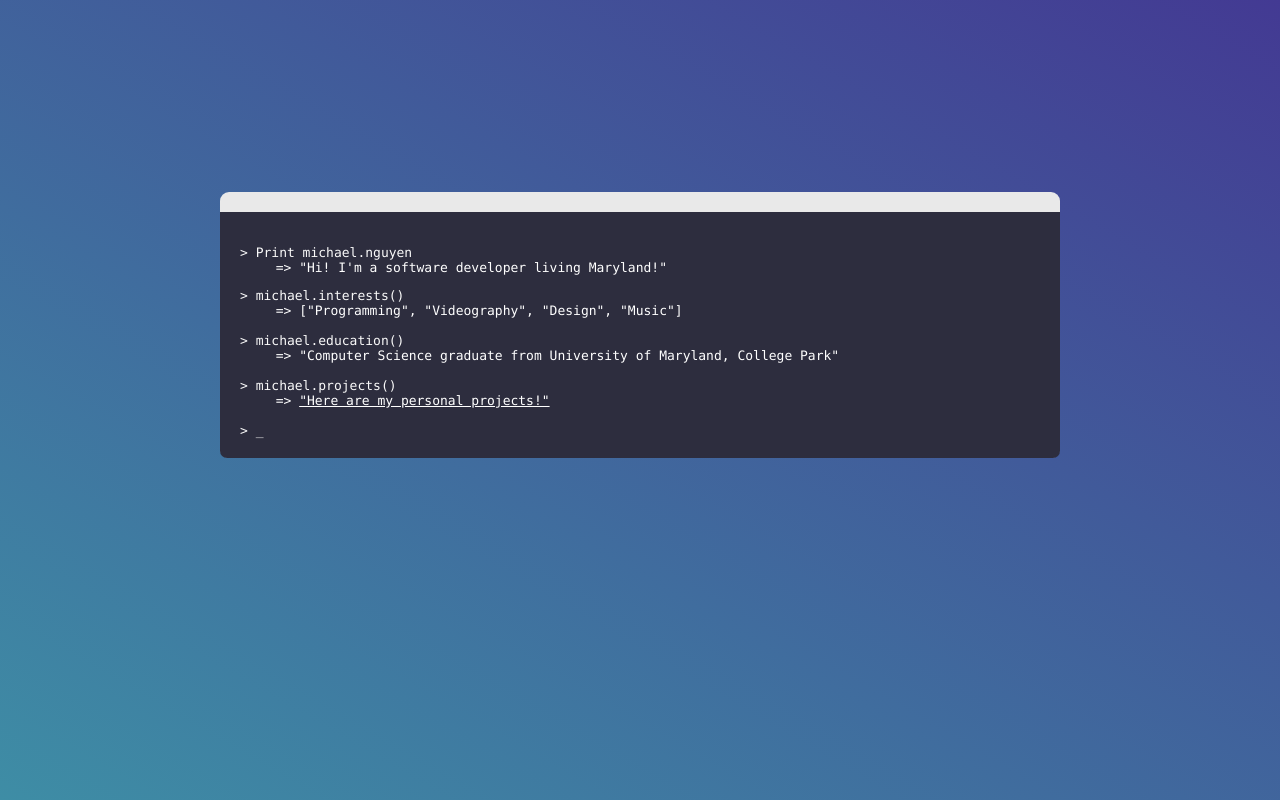
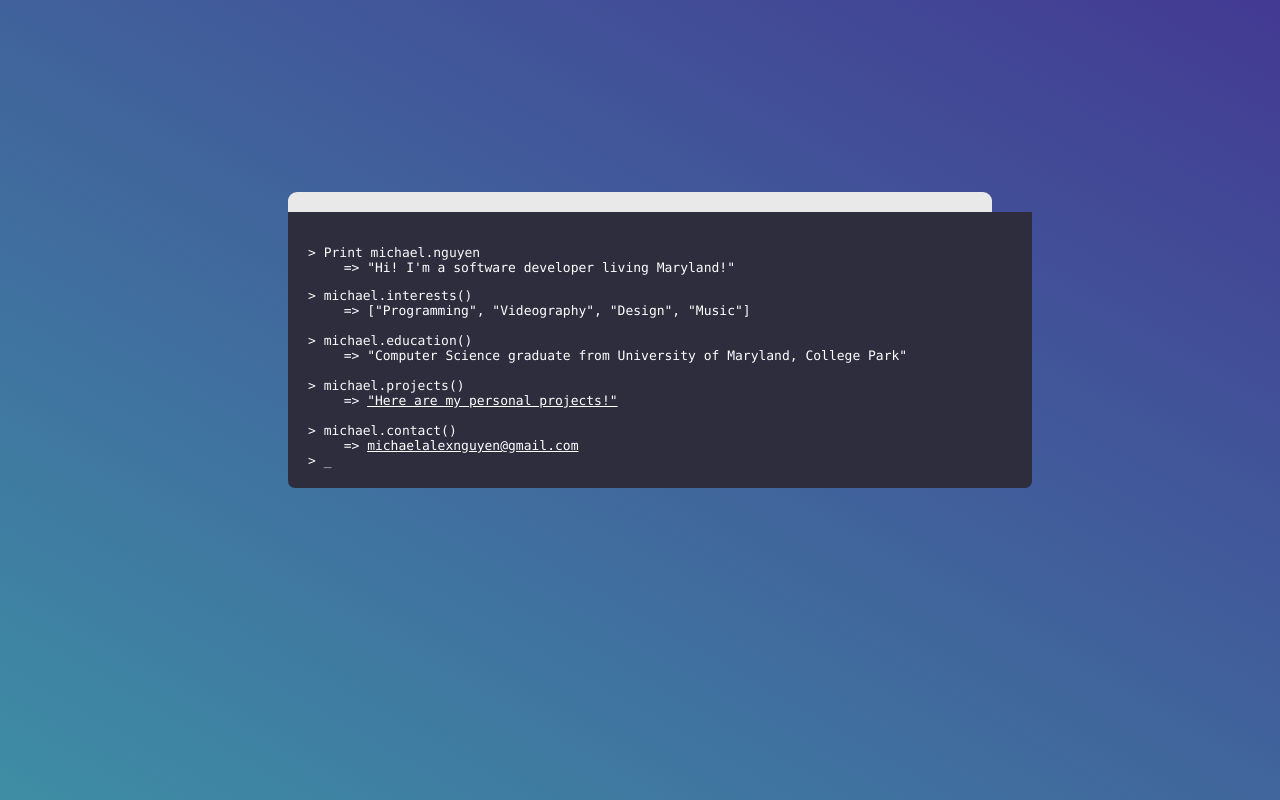
Before and after one commit to mnguyen96/mnguyen96.github.io, a React (Create React App) app: page / in a window 1280 px wide. Built offline with nearby package versions, Linux system fonts and the light colour scheme.

Commit message:
Update styles and contact

```diff
--- a/src/components/header/header.scss
+++ b/src/components/header/header.scss
@@ -17,7 +17,7 @@ a:visited {
   text-align: left;
   font-size: 13px;
   color: #fafafa;
-  width: 840px;
+  width: 55%;
 }
 
 #console {
@@ -25,7 +25,7 @@ a:visited {
   height: 30%;
   margin: 0 auto;
   background: #2d2d3e;
-  width: 800px;
+  width: 100%;
   border-bottom-left-radius: 7px;
   border-bottom-right-radius: 7px;
   border-top-left-radius: 0%;
--- a/src/components/header/index.jsx
+++ b/src/components/header/index.jsx
@@ -40,6 +40,15 @@ export default class Header extends Component {
             <br />
           </span>
           <br />
+          &gt; michael.contact()
+          <br />
+          <span className="term">
+            &nbsp;&nbsp;=&gt;{" "}
+            <a href="mailto:michaelalexnguyen@gmail.com">
+              michaelalexnguyen@gmail.com
+            </a>
+            <br />
+          </span>
           &gt; _
         </div>
       </div>
```
